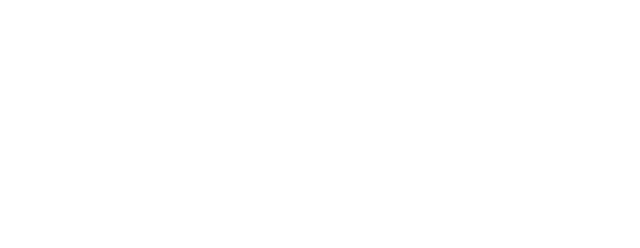
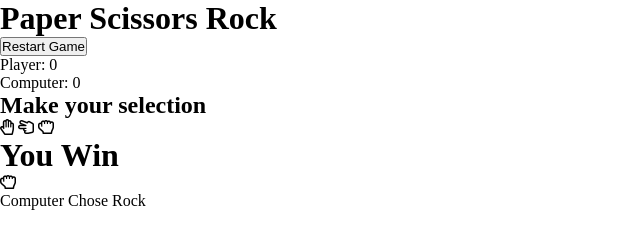
Before and after one commit to KirianaBrown/Rock-Paper-Scissors, a plain HTML site: page index.html in a window 1280 px wide. Shown: the whole page, without its empty margins (0-640 px from the left). Drawn offline with Linux system fonts and the light colour scheme.

Commit message:
PSR Set up

```diff
--- a/index.html
+++ b/index.html
@@ -4,13 +4,44 @@
 <head>
     <meta charset="utf-8">
     <meta http-equiv="X-UA-Compatible" content="IE=edge">
-    <title> Rock Paper Scissors || Kiriana Brown</title>
+    <title> Paper Scissors Rock || Kiriana Brown</title>
     <meta name="description" content="Interactive Rock, Paper, Scissors game created by Kiriana Brown using Vanilla Javascript.">
     <meta name="viewport" content="width=device-width, initial-scale=1">
+    <!-- ICONS -->
+    <link rel="stylesheet" href="https://use.fontawesome.com/releases/v5.8.2/css/all.css" integrity="sha384-oS3vJWv+0UjzBfQzYUhtDYW+Pj2yciDJxpsK1OYPAYjqT085Qq/1cq5FLXAZQ7Ay" crossorigin="anonymous">
     <link rel="stylesheet" href="main.css">
 </head>
 
 <body>
+    <div class="container">
+        <!-- HEADER -->
+        <header class="header">
+            <h1> Paper Scissors Rock</h1>
+            <button id="restart" class="restart-btn">Restart Game</button>
+            <div id="score" class="score">
+                <p> Player: 0</p>
+                <p> Computer: 0</p>
+            </div>
+        </header>
+
+        <!-- SELECTION -->
+        <h2> Make your selection</h2>
+        <div class="choices">
+            <i id="paper" class="choice far fa-hand-paper"></i>
+            <i id="scissors" class="choice far fa-hand-scissors"></i>
+            <i id="rock" class="choice far fa-hand-rock"></i>
+        </div>
+
+        <!-- MODAL -->
+        <div class="modal">
+            <div id="result" class="modal-content">
+                <h1> You Win </h1>
+                <i class="far fa-hand-rock"></i>
+                <p> Computer Chose Rock</p>
+            </div>
+        </div>
+
+    </div>
 
     <script src="app.js"></script>
 </body>
--- a/main.css
+++ b/main.css
@@ -0,0 +1,5 @@
+* {
+    box-sizing: border-box;
+    padding: 0;
+    margin: 0;
+}
```
